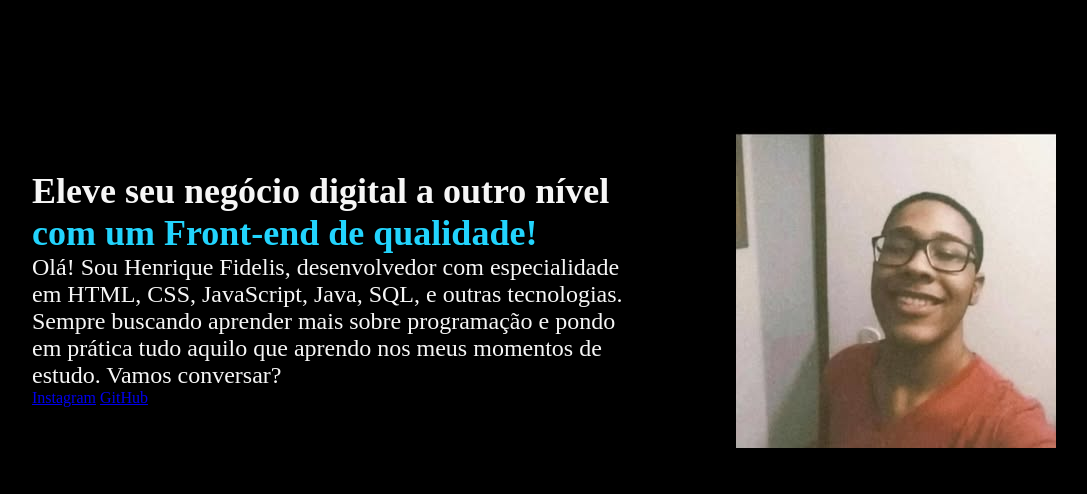
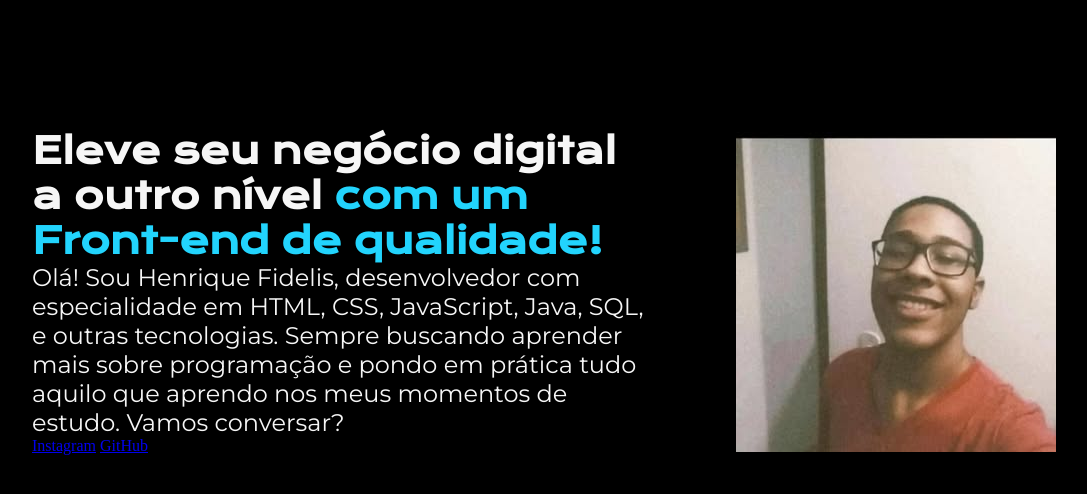
Before and after one commit to jhfidelis/Portifolio-HTML-e-CSS, a plain HTML site: page index.html in a window 1280 px wide. Shown: the whole page, without its empty margins (96-1183 px from the left). Drawn offline with nearby package versions, Linux system fonts and the light colour scheme.

Commit message:
Importando fontes

```diff
--- a/style.css
+++ b/style.css
@@ -1,3 +1,5 @@
+@import url('https://fonts.googleapis.com/css2?family=Krona+One&family=Montserrat:ital@0;1&display=swap');
+
 * {
     margin: 0;
     padding: 0;
@@ -27,8 +29,10 @@ body {
 
 .apresentacao__conteudo__titulo {
     font-size: 36px;
+    font-family: "Krona One", sans-serif;
 }
 
 .apresentacao__conteudo__texto {
     font-size: 24px;
+    font-family: "Montserrat", sans-serif;
 }
```
